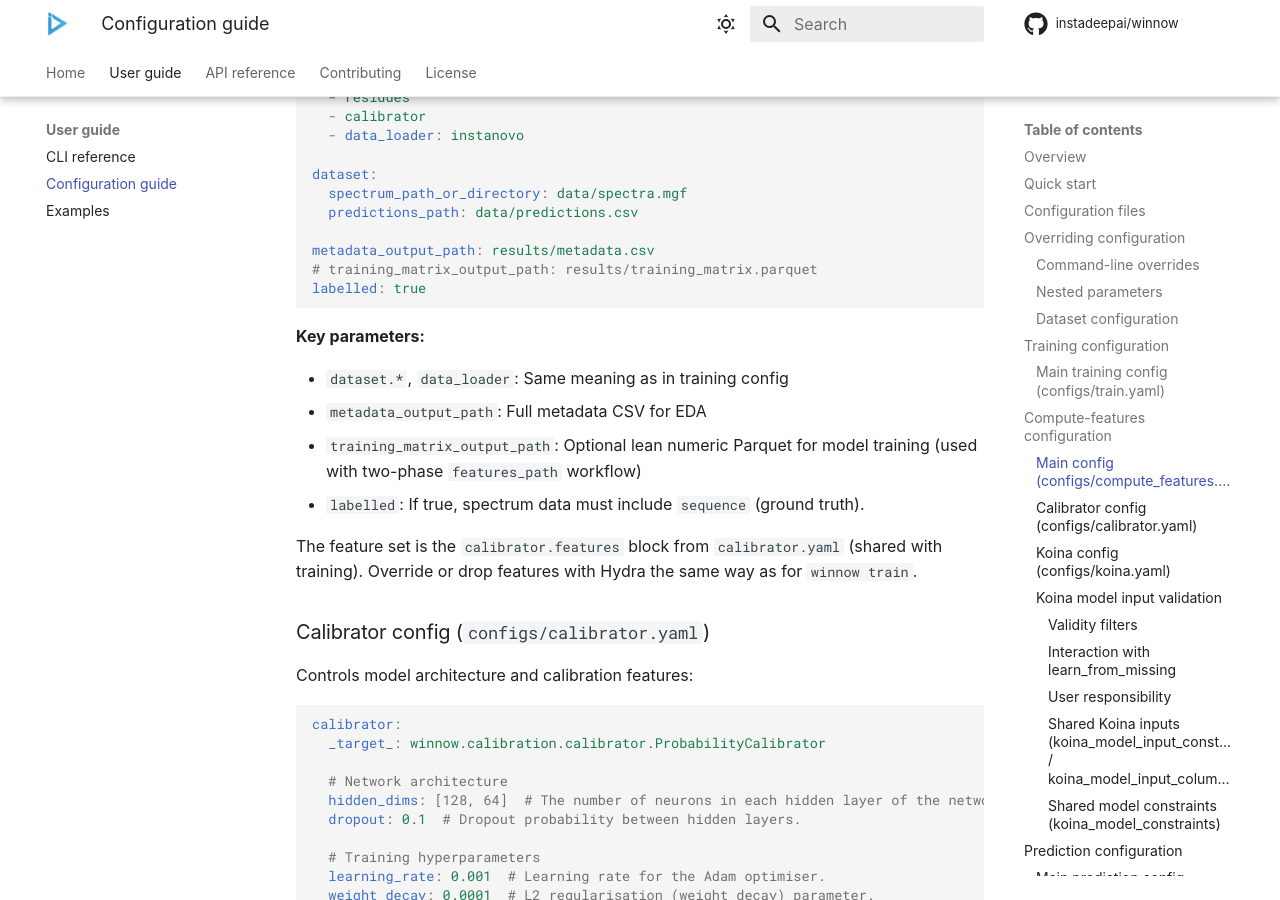
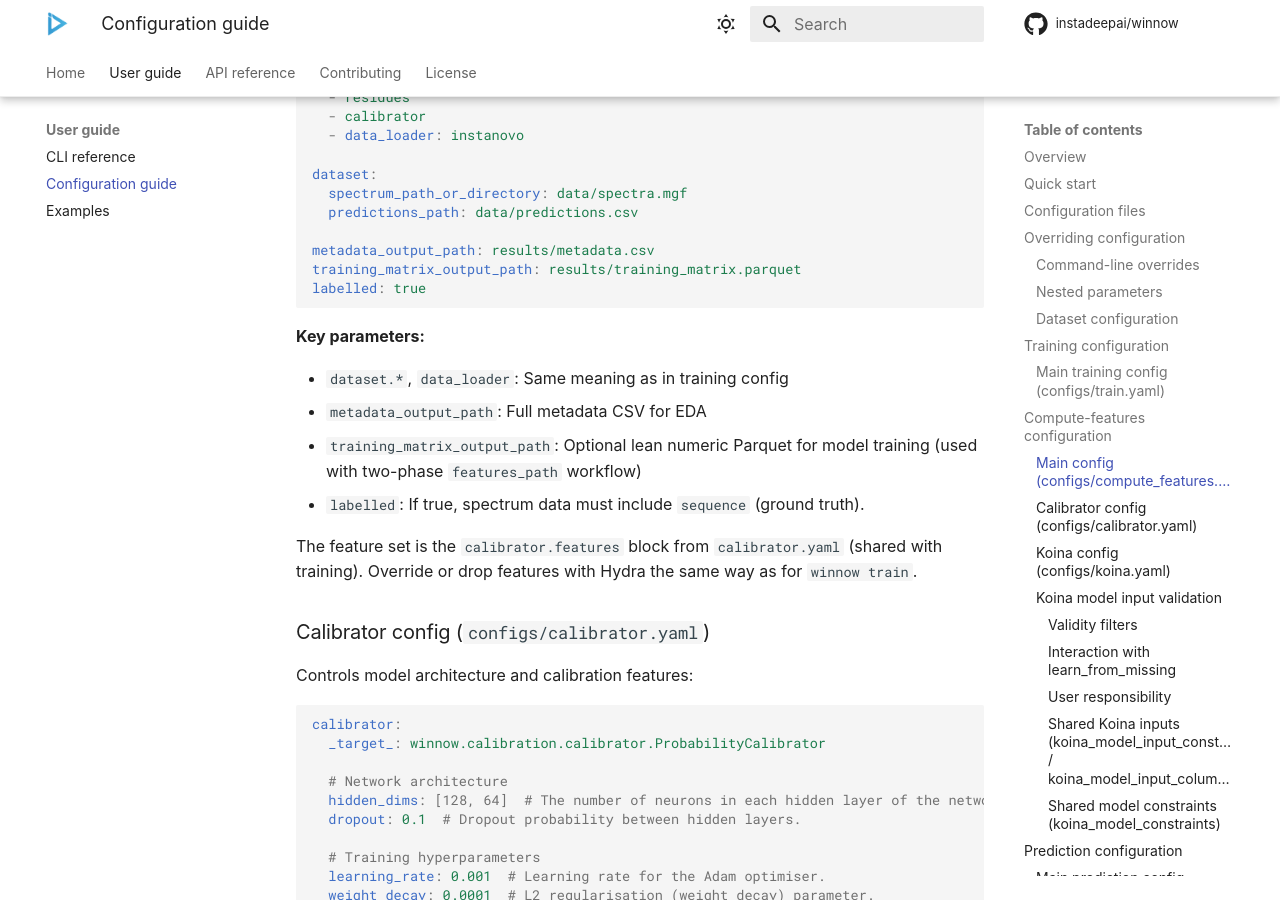
Before and after one commit to instadeepai/winnow, an MkDocs documentation site: the page built from docs/configuration.md, in a window 1280 px wide and 900 px high, scrolled down 3894 px. Built offline with MkDocs 1.6.1 and Material for MkDocs 9.7.7, drawn with Linux system fonts in a browser that asks for light colours; some web fonts are replaced; comment, search, counter and statistics services are not loaded; part of the change alters nothing that is shown.

````diff
--- a/docs/configuration.md
+++ b/docs/configuration.md
@@ -175,7 +175,7 @@ dataset:
   predictions_path: data/predictions.csv
 
 metadata_output_path: results/metadata.csv
-# training_matrix_output_path: results/training_matrix.parquet
+training_matrix_output_path: results/training_matrix.parquet
 labelled: true
 ```
 
````
